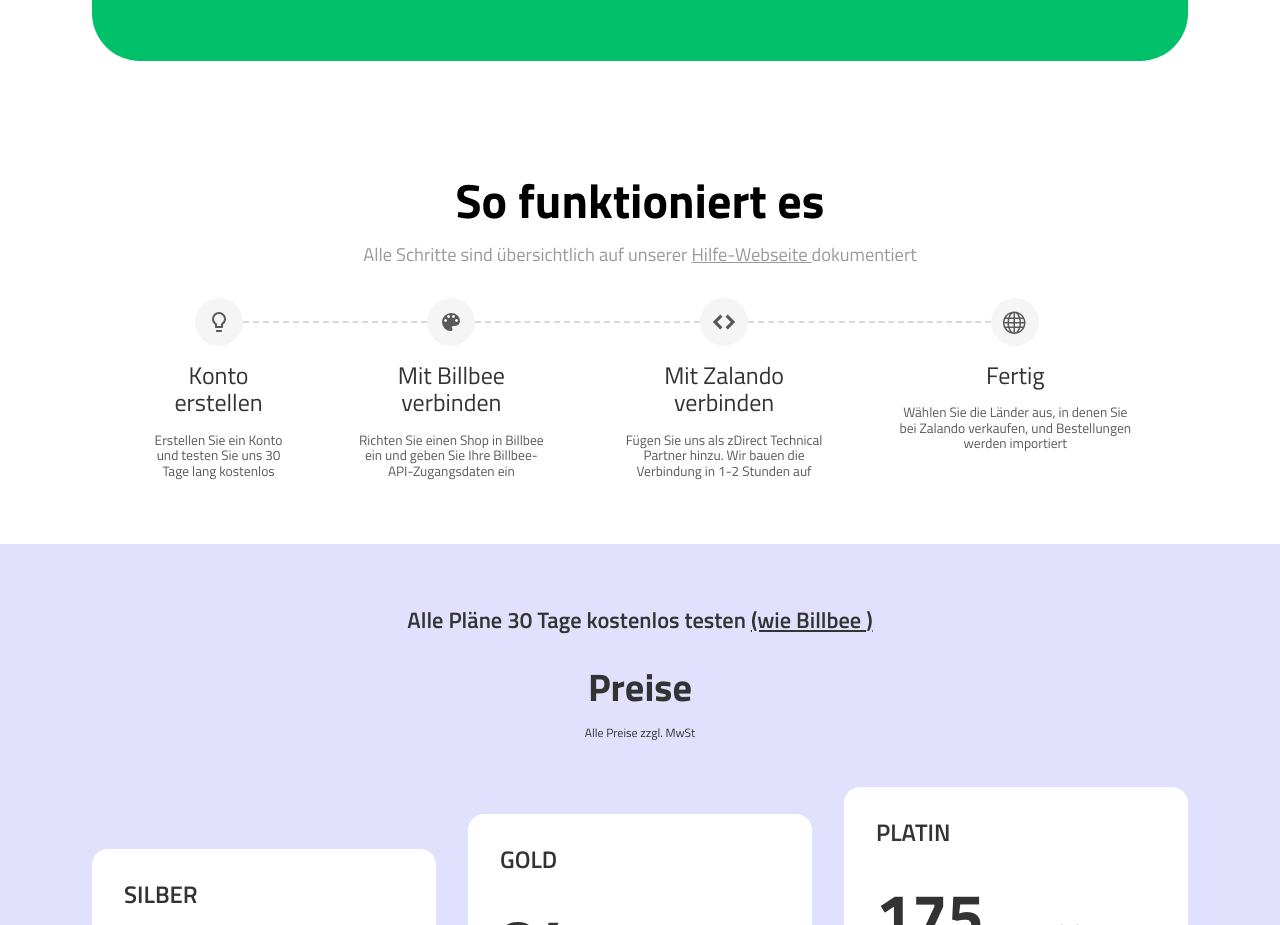
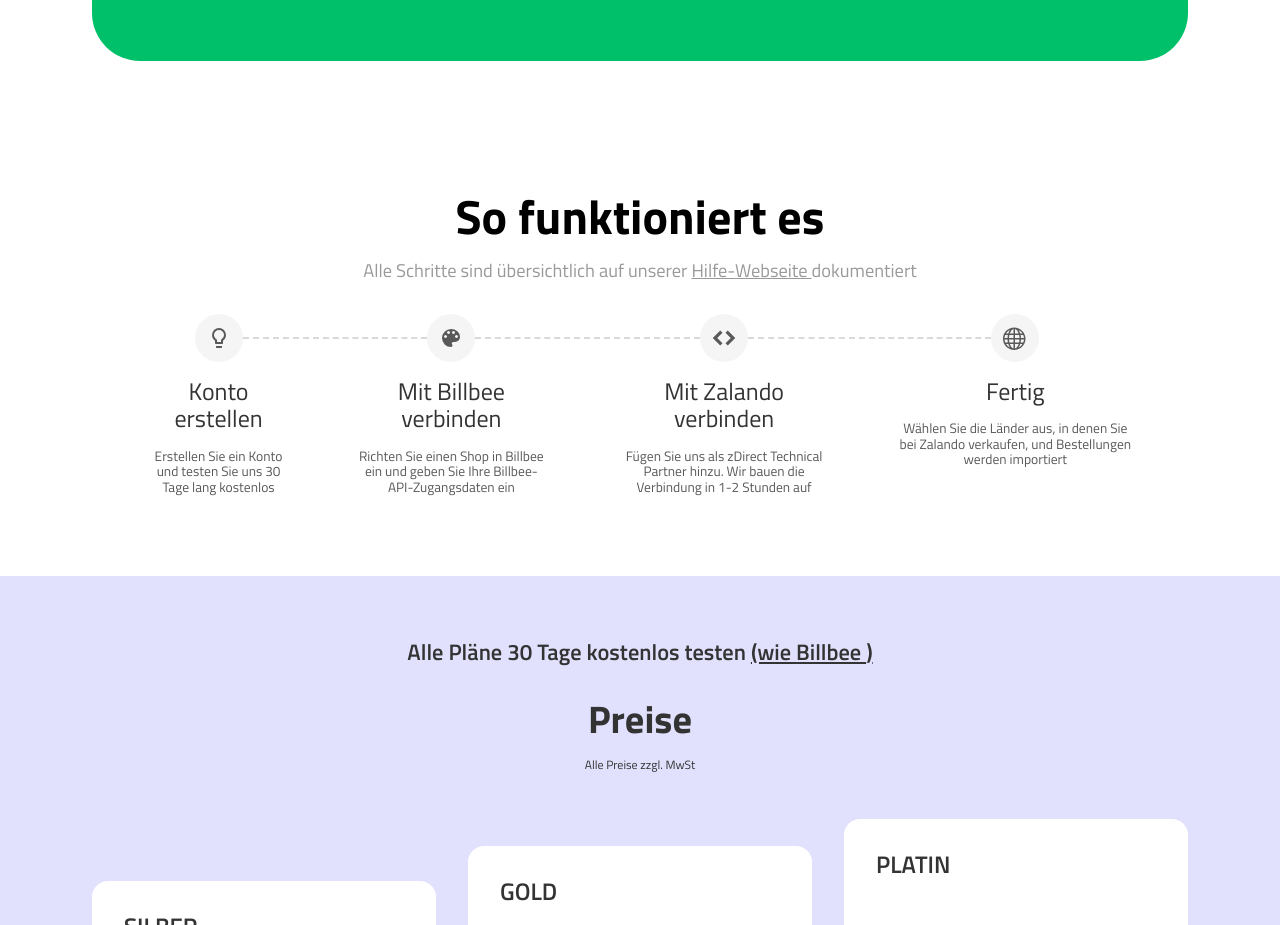
Before and after one commit to mdiniz/Seller-Partner-DE-HTML, a website built with Parcel: page index.html in a window 1280 px wide. Shown: the part 2141-3066 px from the top of the page. Built offline with nearby package versions, Linux system fonts and the light colour scheme.

Commit message:
Commit from TeleportHQ

```diff
--- a/home.css
+++ b/home.css
@@ -423,9 +423,11 @@
 .home-steps {
   width: 100%;
   display: flex;
-  padding: var(--dl-space-space-threeunits);
   max-width: var(--dl-size-size-maxwidth);
   align-items: center;
+  padding-top: var(--dl-space-space-unit);
+  padding-left: var(--dl-space-space-threeunits);
+  padding-right: var(--dl-space-space-threeunits);
   flex-direction: column;
 }
 .home-text017 {
--- a/index.html
+++ b/index.html
@@ -438,7 +438,7 @@
             </div>
           </div>
         </div>
-        <div class="home-steps">
+        <div class="home-steps section-container">
           <h1 class="home-text017">
             <span>So funktioniert es</span>
             <br />
```
